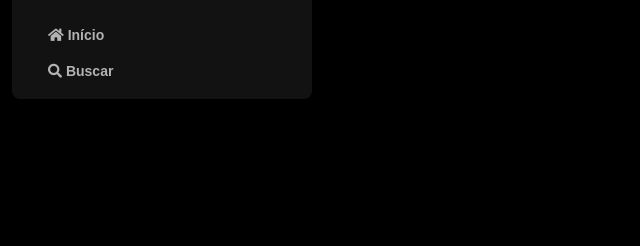
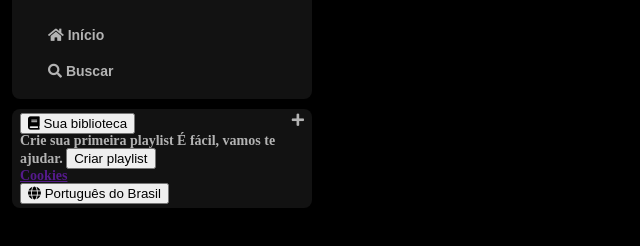
Before and after one commit to EricKurosawa/imers-o-alura-spotify, a plain HTML site: page index.html in a window 1280 px wide. Shown: the part 74-320 px from the top of the page, without its empty margins (0-640 px from the left). Drawn offline with Linux system fonts and the light colour scheme.

Commit message:
Segundo Commit

```diff
--- a/index.html
+++ b/index.html
@@ -16,7 +16,6 @@
           <img src="./assets/icons/logo-spotify.png" alt="logo do spotify">
         </a>
       </div>
-        <div>
           <ul>
             <li>
               <a href="">
@@ -31,8 +30,34 @@
               </a>
             </li>
           </ul>
+    </nav>
+    <div class="library">
+      <div class="library__content">
+        <button class="library__button">
+          <span class="fa fas fa-book"></span>
+          <span>Sua biblioteca</span>
+        </button>
+        <span class="fa fa-plus"></span>
+      </div>
+      <section class="section-playlist">
+        <div class="section-playlist__content">
+          <span class="text title">Crie sua primeira playlist</span>
+          <span class="text subtitle">É fácil, vamos te ajudar.</span>
+          <button class="section-playlist__button">
+            <span>Criar playlist</span>
+          </button>
         </div>
-    </nav>
+      </section>
+      <div class="cookies">
+        <a href="">Cookies</a>
+      </div>
+      <div class="languages">
+        <button class="languages__button">
+          <span class="fa fa-globe"></span>
+          <span>Português do Brasil</span>
+        </button>
+      </div>
+    </div>
   </div>
 </body>
 </html>
--- a/styles.css
+++ b/styles.css
@@ -44,3 +44,36 @@
   font-size: 14px;
   font-family: "DM Sans", sans-serif;
 }
+
+.library {
+  background-color: #121212;
+  border-radius: 8px;
+  display: flex;
+  justify-content: space-between;
+  flex-direction: column;
+  padding: 4px 8px;
+  color: #b3b3b3;
+  font-weight: 600;
+  font-size: 14px;
+  margin-top: 10px;
+}
+
+.library .library__content {
+  display: flex;
+  justify-content: space-between;
+}
+
+.library .library__buttton {
+  display: flex;
+  margin-right: 10px;
+  color: #b3b3b3;
+  background-color: transparent;
+  border: 0px;
+  font-size: 114px;
+  font-weight: 700;
+  font-family: "DM Sans", sans-serif;
+  text-align: center;
+  text-decoration: none;
+  text-transform: none;
+  padding: 20px 10px;
+}
```
